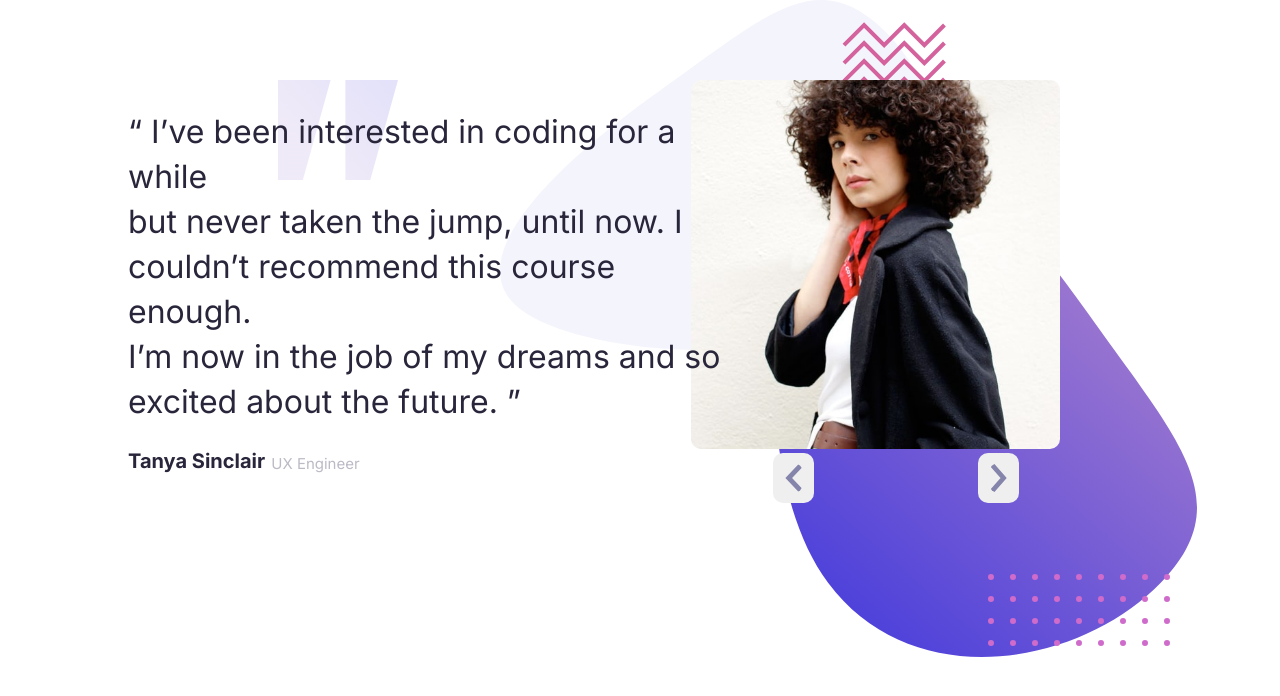
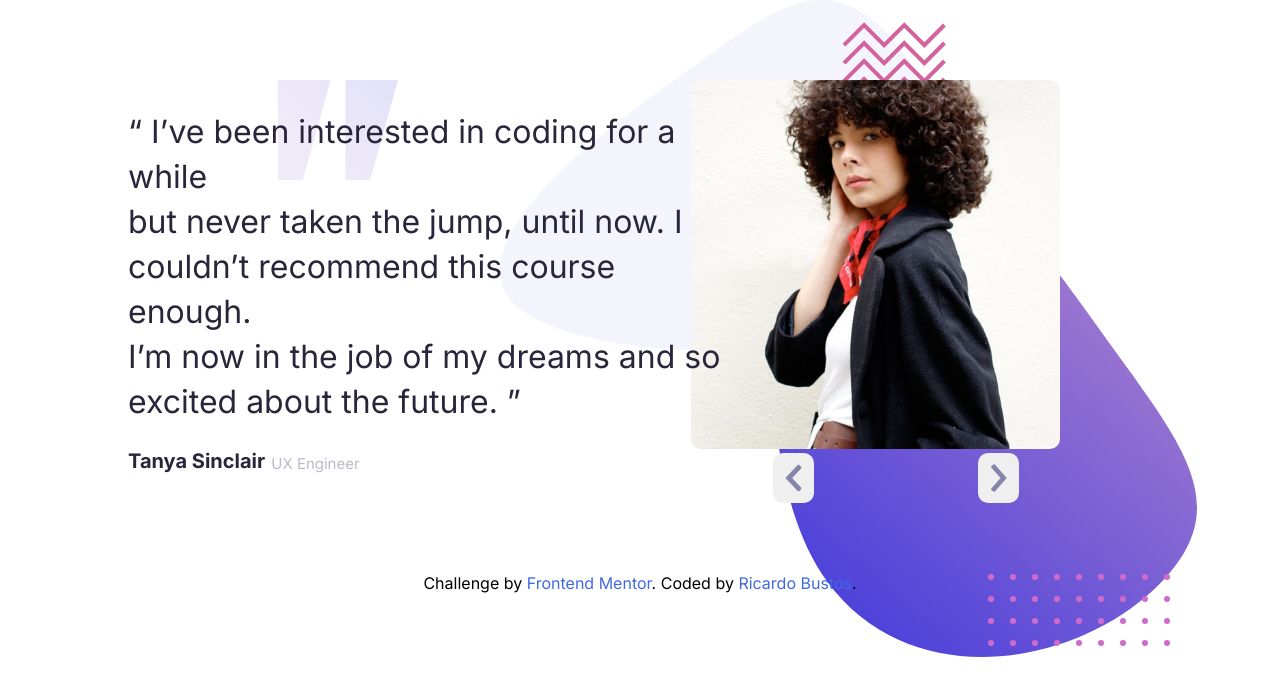
Before and after one commit to ricardoangelbustos/frontend-mentor-testimonials-slider, a plain HTML site: page index.html in a window 1280 px wide. Drawn offline with Linux system fonts and the light colour scheme.

Commit message:
Agregada firma

```diff
--- a/index.html
+++ b/index.html
@@ -30,5 +30,9 @@
             </div>
         </div>
     </main>
+    <footer>
+        Challenge by <a href="https://www.frontendmentor.io?ref=challenge" target="_blank">Frontend Mentor</a>.
+        Coded by <a href="https://github.com/ricardoangelbustos">Ricardo Bustos</a>.
+    </footer>
 </body>
 </html>
--- a/style.css
+++ b/style.css
@@ -75,6 +75,17 @@ body{
     width: 60%;
     height: 30px;
 }
+footer{
+    text-align: center;
+    margin-top: -10px;
+}
+footer a{
+    text-decoration: none;
+    color: royalblue;
+}
+footer a:hover{
+    border-bottom: 1px solid royalblue;
+}
 @media (max-width: 1215px){
     .text p{
         font-size: 25px;
```
